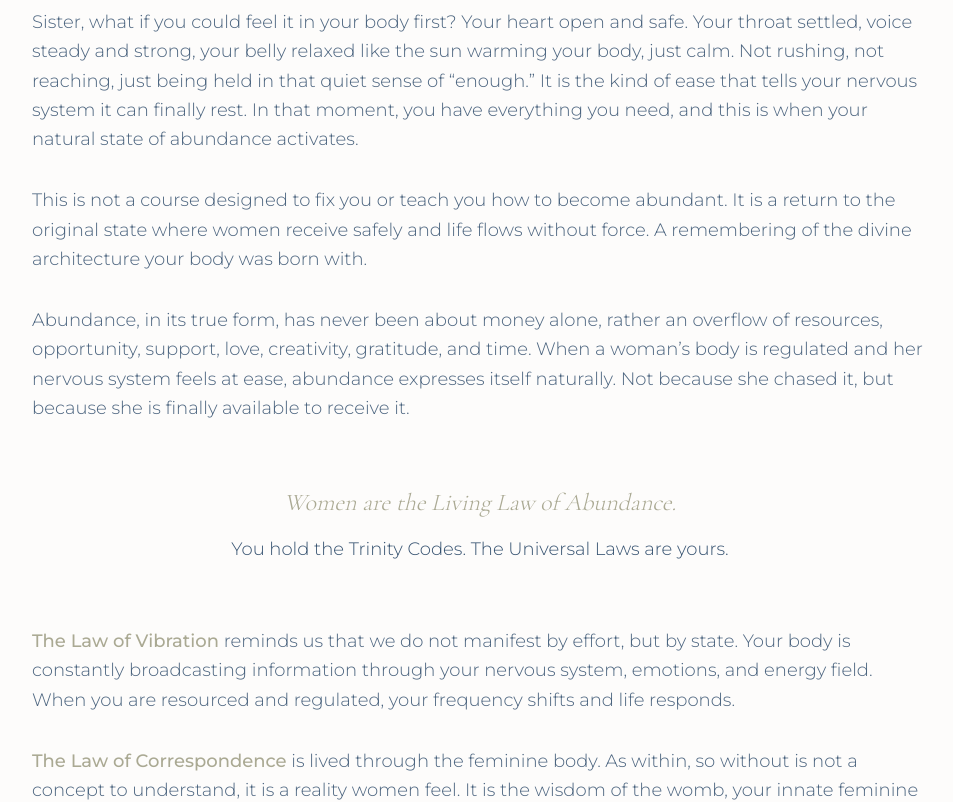
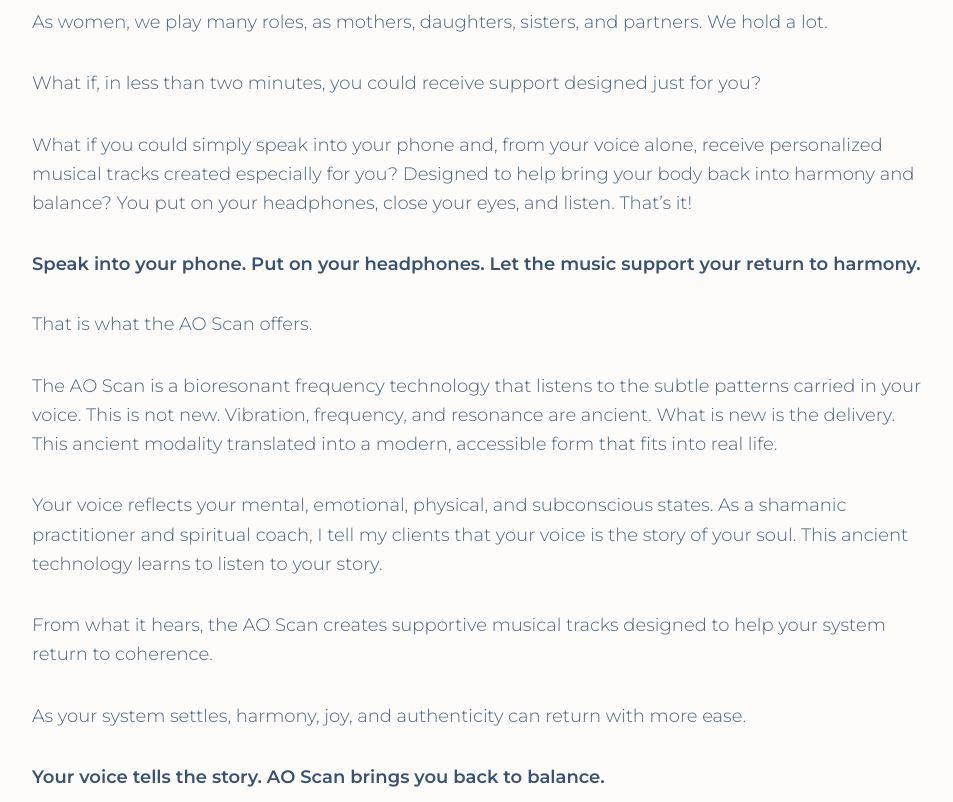
Before and after one commit to majorvfx/shamanic-beauty, a Next.js app: page /frequency in a window 1280 px wide. Shown: the part 760-1562 px from the top of the page, without its empty margins (160-1113 px from the left). Built offline with nearby package versions, Linux system fonts and the light colour scheme.

Commit message:
Update Frequency page intro text with AO Scan explanation and bold callouts

```diff
--- a/src/app/frequency/page.tsx
+++ b/src/app/frequency/page.tsx
@@ -40,19 +40,34 @@ export default function FrequencyPage() {
             <section className="pt-8 pb-16 md:pt-12 md:pb-24 px-6 relative z-10">
                 <div className="container mx-auto max-w-4xl space-y-8 text-lg font-light leading-relaxed text-foreground/90">
                     <p>
-                        Sister, what if you could feel it in your body first? Your heart open and safe. Your throat settled, voice steady and strong, your belly relaxed like the sun warming your body, just calm. Not rushing, not reaching, just being held in that quiet sense of “enough.” It is the kind of ease that tells your nervous system it can finally rest. In that moment, you have everything you need, and this is when your natural state of abundance activates.
+                        As women, we play many roles, as mothers, daughters, sisters, and partners. We hold a lot.
                     </p>
                     <p>
-                        This is not a course designed to fix you or teach you how to become
-                        abundant. It is a return to the original state where women receive
-                        safely and life flows without force. A remembering of the divine
-                        architecture your body was born with.
+                        What if, in less than two minutes, you could receive support designed just for you?
                     </p>
                     <p>
-                        Abundance, in its true form, has never been about money alone, rather an overflow of resources, opportunity, support, love, creativity, gratitude, and time. When a woman’s body is regulated and her
-                        nervous system feels at ease, abundance expresses itself naturally.
-                        Not because she chased it, but because she is finally available to
-                        receive it.
+                        What if you could simply speak into your phone and, from your voice alone, receive personalized musical tracks created especially for you? Designed to help bring your body back into harmony and balance? You put on your headphones, close your eyes, and listen. That’s it!
+                    </p>
+                    <p className="font-bold text-lg text-foreground/100">
+                        Speak into your phone. Put on your headphones. Let the music support your return to harmony.
+                    </p>
+                    <p>
+                        That is what the AO Scan offers.
+                    </p>
+                    <p>
+                        The AO Scan is a bioresonant frequency technology that listens to the subtle patterns carried in your voice. This is not new. Vibration, frequency, and resonance are ancient. What is new is the delivery. This ancient modality translated into a modern, accessible form that fits into real life.
+                    </p>
+                    <p>
+                        Your voice reflects your mental, emotional, physical, and subconscious states. As a shamanic practitioner and spiritual coach, I tell my clients that your voice is the story of your soul. This ancient technology learns to listen to your story.
+                    </p>
+                    <p>
+                        From what it hears, the AO Scan creates supportive musical tracks designed to help your system return to coherence.
+                    </p>
+                    <p>
+                        As your system settles, harmony, joy, and authenticity can return with more ease.
+                    </p>
+                    <p className="font-bold text-lg text-foreground/100">
+                        Your voice tells the story. AO Scan brings you back to balance.
                     </p>
                     <p className="text-2xl font-serif text-gold italic text-center py-8">
                         Women are the Living Law of Abundance.
```
